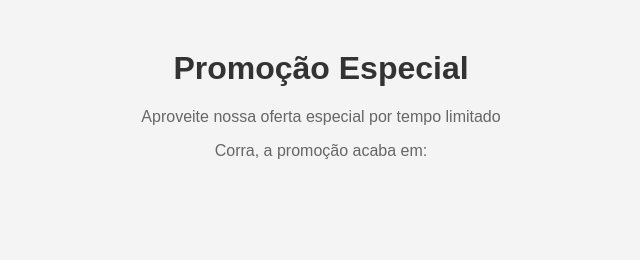
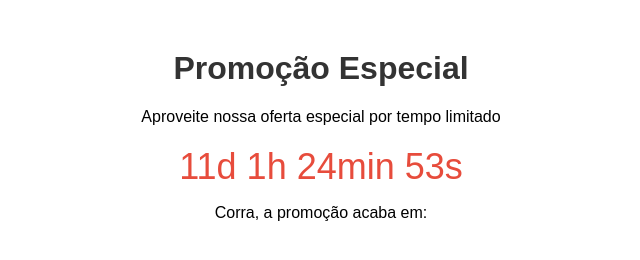
Before and after one commit to SamuelVitor02/PromocaoAnuncio, a plain HTML site: page index.html in a window 1280 px wide. Shown: the whole page, without its empty margins (319-959 px from the left). Drawn offline with Linux system fonts and the light colour scheme.

Commit message:
06/05/24

```diff
--- a/script.js
+++ b/script.js
@@ -0,0 +1,26 @@
+const contador = document.querySelector(".contador");
+
+const dataFinal = new Date('2024-05-17T23:59:59');
+
+function atualizarContador() {
+  const hoje = new Date();
+  const intervaloTempo = dataFinal - hoje;
+
+  if(intervaloTempo <= 0) {
+    contador.textContent = "Promoção encerrada!"
+  } else {
+    const dias = Math.floor(intervaloTempo / (1000 * 60 * 60 * 24));
+
+    const horas = Math.floor((intervaloTempo % (1000 * 60 * 60 * 24)) / (1000 * 60 * 60));
+
+    const minutos = Math.floor((intervaloTempo % (1000 * 60 * 60) / (1000 * 60)));
+
+    const segundos = Math.floor((intervaloTempo % (1000 * 60)) / 1000);
+
+    contador.textContent = dias + "d " + horas + "h " + minutos + "min " + segundos + "s ";
+  }
+}
+
+setInterval(atualizarContador, 1000);
+
+atualizarContador();
--- a/style.css
+++ b/style.css
@@ -1,17 +1,37 @@
 body{
   font-family: Arial, sans-serif;
-  background-color: #f4f4f4;
+  background-color: white;
   margin: 0;
   padding: 0;
 }
 
-.container {
+.container{
   text-align: center;
   margin-top: 50px;
 }
+
 h1{
   color: #333333;
 }
-p {
-  color: #666666;
+
+p{
+  color: black;
 }
+
+.contador{
+  font-size: 36px;
+  color: #e74c3c;
+  margin-top: 20px;
+}
+
+#img1 {
+  height:280px;
+}
+
+.precoOriginal {
+  font-size: 22px;
+}
+
+.precoNovo {
+  font-size: 30px;
+}
```
